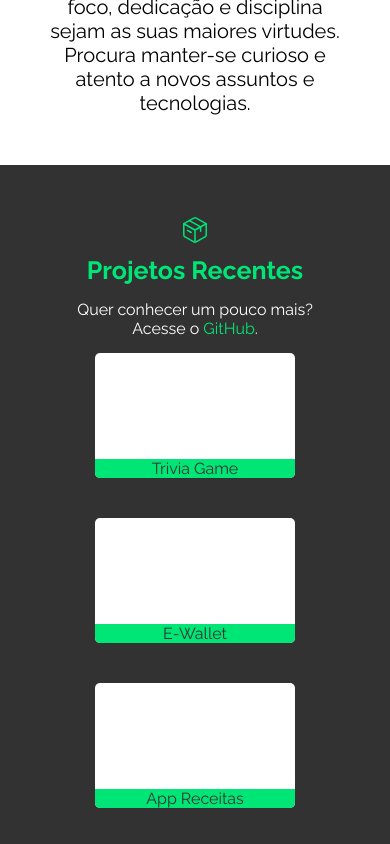
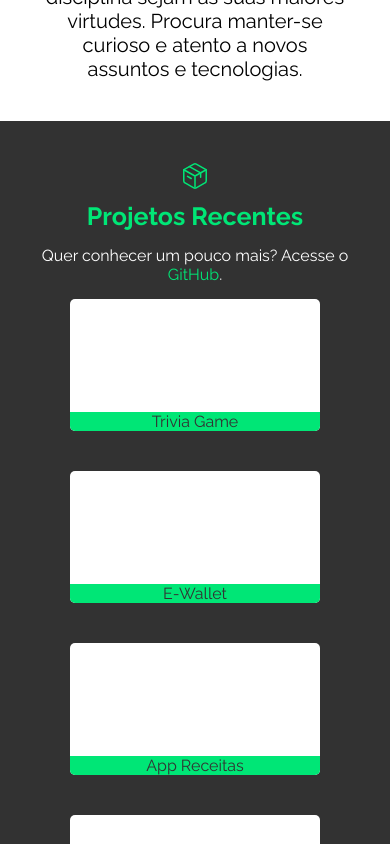
Before and after one commit to guiidc/portifolio2, a React (Create React App) app: page / in a window 390 px wide. Shown: the part 780-1624 px from the top of the page. Built offline with nearby package versions, Linux system fonts and the light colour scheme.

Commit message:
adiciona padding nos inputs

```diff
--- a/src/index.css
+++ b/src/index.css
@@ -192,6 +192,7 @@ nav a {
   margin: 0 auto;
   display: grid;
   grid-template-columns: repeat(3, 250px);
+  justify-items: center;
   gap: 2rem;
 }
 
@@ -239,9 +240,7 @@ nav a {
   color: var(--primary-color);
   gap: 1rem;
   text-align: center;
-
 }
-
 .tech-grid {
   display: grid;
   grid-template-columns: repeat(3, 1fr);
@@ -332,12 +331,14 @@ nav a {
   height: 3rem;
   border-radius: 5px;
   border: none;
+  padding: 1.5rem
 }
 
 textarea {
   height: 20rem;
   border-radius: 5px;
   overflow: auto;
+  padding: 1.5rem;
 }
 
 .footer {
@@ -404,12 +405,17 @@ textarea {
 }
 
 @media (max-width: 576px) {
+  .generic-wrapper {
+    padding: 4rem;
+  }
+
   .cards {
-    grid-template-columns: 1fr;
+    grid-template-columns: 220px;
+    margin: 0 auto;
   }
   .card {
-    height: 125px;
-    width: 200px;
+    height: 132px;
+    width: 250px;
   }
   .rocket {
     height: 18rem;
@@ -448,6 +454,4 @@ textarea {
     font-size: 1.8rem;
     text-align: center;
   }
-
-
 }
```
